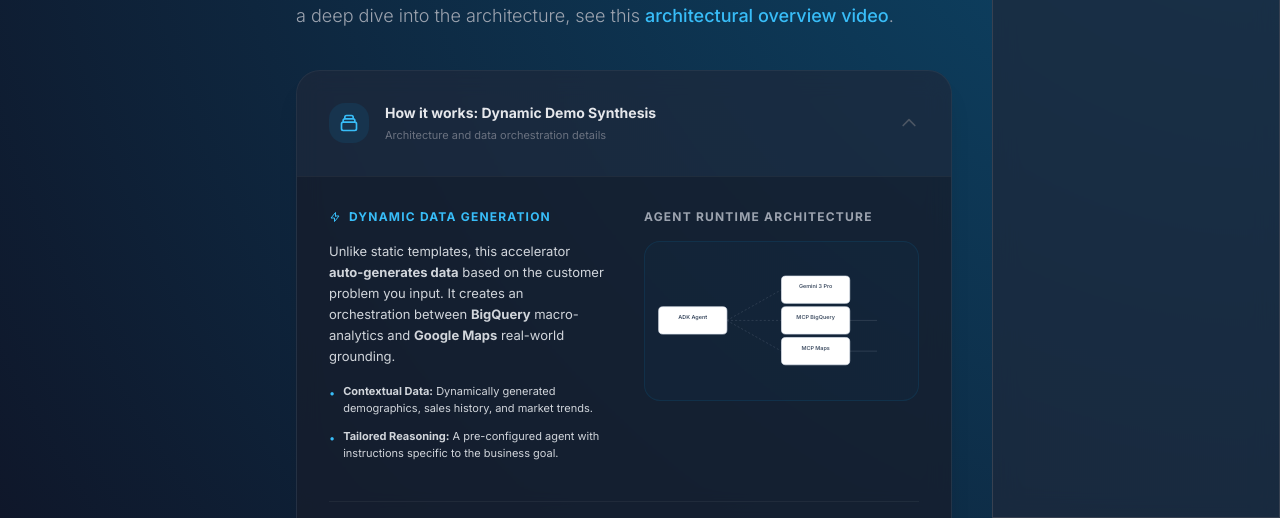
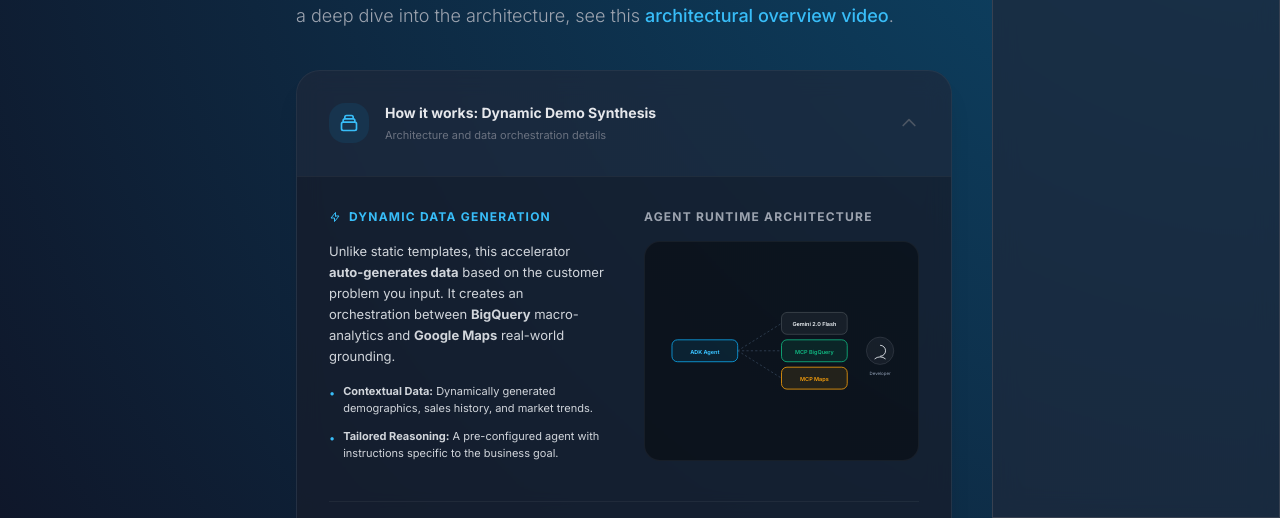
Before and after one commit to ryotat7/ge-demo-generator, a plain HTML site: page index.html in a window 1280 px wide. Both pictures are taken after a click on the button 624 px from the left and 405 px from the top of the page. Shown: the part 282-800 px from the top of the page. Drawn offline with nearby package versions, Linux system fonts and the light colour scheme.

Commit message:
Optimize Agent Runtime Architecture SVG and layout

```diff
--- a/index.html
+++ b/index.html
@@ -325,30 +325,48 @@
                 </ul>
               </div>
 
-              <div class="relative">
+              <div class="relative h-full flex flex-col">
                 <h3 class="text-xs font-bold text-gray-400 uppercase tracking-widest mb-4">Agent Runtime Architecture
                 </h3>
-                <div
-                  class="relative flex items-center justify-center min-h-[160px] bg-sky-900/10 rounded-2xl border border-sky-500/10">
-                  <svg class="w-full h-full" viewBox="0 0 400 180" fill="none">
-                    <path d="M120 90 L200 45 M120 90 L200 90 M120 90 L200 135" stroke="#334155" stroke-width="1.2"
-                      stroke-dasharray="3 3" />
-                    <path d="M300 90 L340 90 M300 135 L340 135" stroke="#334155" stroke-width="1.2" />
-                    <rect x="20" y="70" width="100" height="40" rx="6" fill="white" stroke="#E2E8F0" stroke-width="1" />
-                    <text x="70" y="88" text-anchor="middle" fill="#475569" font-family="Inter" font-size="8"
-                      font-weight="600">ADK Agent</text>
-                    <rect x="200" y="25" width="100" height="40" rx="6" fill="white" stroke="#E2E8F0"
-                      stroke-width="1" />
-                    <text x="250" y="43" text-anchor="middle" fill="#475569" font-family="Inter" font-size="8"
-                      font-weight="600">Gemini 3 Pro</text>
-                    <rect x="200" y="70" width="100" height="40" rx="6" fill="white" stroke="#E2E8F0"
-                      stroke-width="1" />
-                    <text x="250" y="88" text-anchor="middle" fill="#475569" font-family="Inter" font-size="8"
+                <div class="flex-1 flex items-center justify-center bg-black/40 rounded-2xl border border-white/5 p-4">
+                  <svg class="w-full h-auto max-w-[440px]" viewBox="0 0 440 200" fill="none">
+                    <!-- Connections -->
+                    <g stroke="#334155" stroke-width="1.5" stroke-dasharray="4 4">
+                      <path d="M140 100 L220 50" />
+                      <path d="M140 100 L220 100" />
+                      <path d="M140 100 L220 150" />
+                    </g>
+                    <!-- ADK Agent Node -->
+                    <rect x="20" y="80" width="120" height="40" rx="10" fill="#0ea5e9" fill-opacity="0.1"
+                      stroke="#0ea5e9" stroke-width="1.5" />
+                    <text x="80" y="105" text-anchor="middle" fill="#38bdf8" font-family="Inter" font-size="10"
+                      font-weight="700">ADK Agent</text>
+
+                    <!-- Gemini Node -->
+                    <rect x="220" y="30" width="120" height="40" rx="10" fill="#f1f5f9" fill-opacity="0.05"
+                      stroke="#f1f5f9" stroke-opacity="0.2" stroke-width="1.5" />
+                    <text x="280" y="55" text-anchor="middle" fill="#f1f5f9" font-family="Inter" font-size="10"
+                      font-weight="600">Gemini 2.0 Flash</text>
+
+                    <!-- MCP BigQuery Node -->
+                    <rect x="220" y="80" width="120" height="40" rx="10" fill="#10b981" fill-opacity="0.1"
+                      stroke="#10b981" stroke-width="1.5" />
+                    <text x="280" y="105" text-anchor="middle" fill="#10b981" font-family="Inter" font-size="10"
                       font-weight="600">MCP BigQuery</text>
-                    <rect x="200" y="115" width="100" height="40" rx="6" fill="white" stroke="#E2E8F0"
-                      stroke-width="1" />
-                    <text x="250" y="133" text-anchor="middle" fill="#475569" font-family="Inter" font-size="8"
+
+                    <!-- MCP Maps Node -->
+                    <rect x="220" y="130" width="120" height="40" rx="10" fill="#f59e0b" fill-opacity="0.1"
+                      stroke="#f59e0b" stroke-width="1.5" />
+                    <text x="280" y="155" text-anchor="middle" fill="#f59e0b" font-family="Inter" font-size="10"
                       font-weight="600">MCP Maps</text>
+
+                    <!-- User Client -->
+                    <circle cx="400" cy="100" r="25" fill="#f1f5f9" fill-opacity="0.05" stroke="#f1f5f9"
+                      stroke-opacity="0.2" />
+                    <path d="M400 90 A5 5 0 1 1 400 110 M390 115 A15 15 0 0 1 410 115" stroke="#f1f5f9"
+                      stroke-width="1.5" />
+                    <text x="400" y="145" text-anchor="middle" fill="#94a3b8" font-family="Inter"
+                      font-size="8">Developer</text>
                   </svg>
                 </div>
               </div>
```
